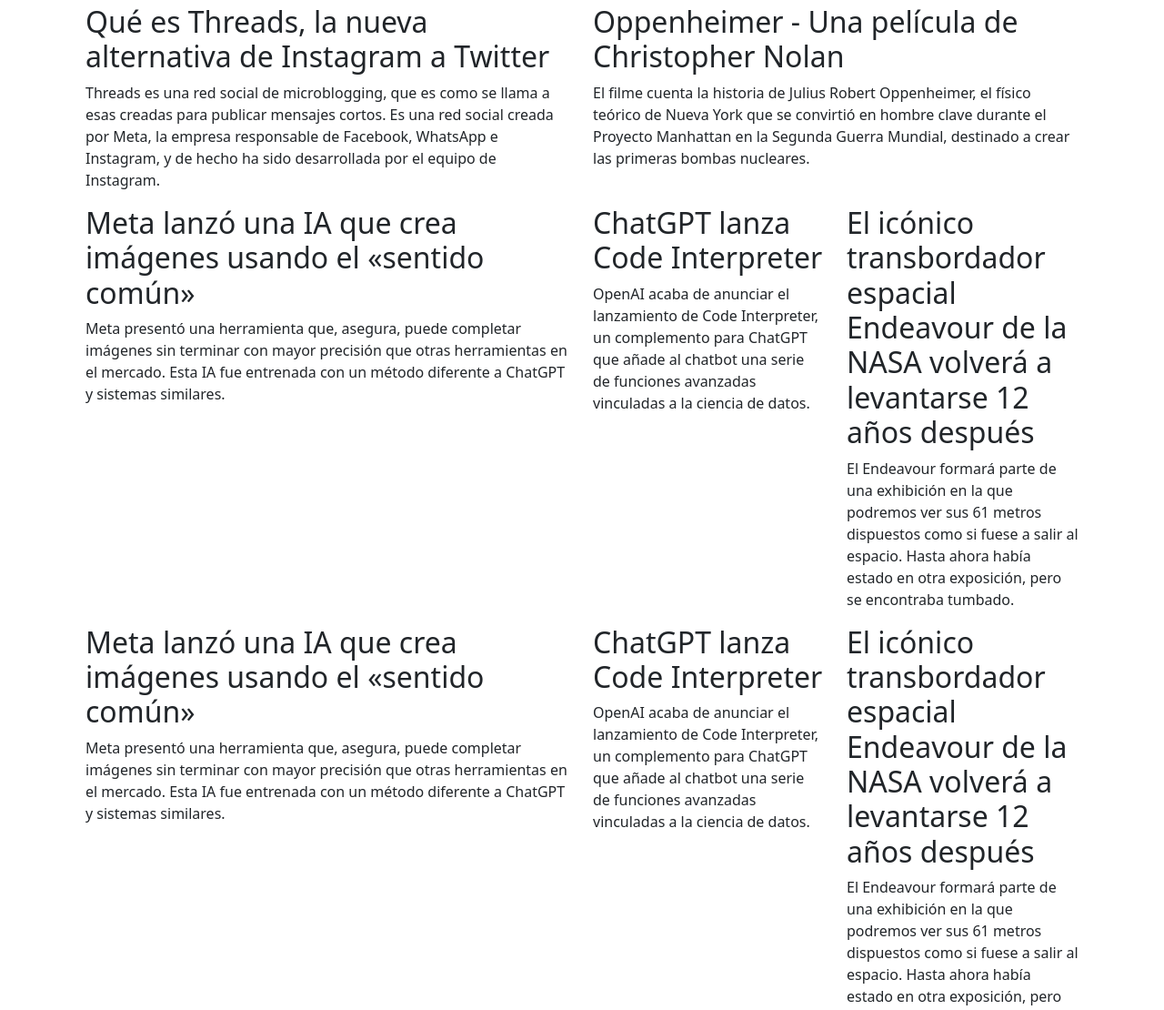
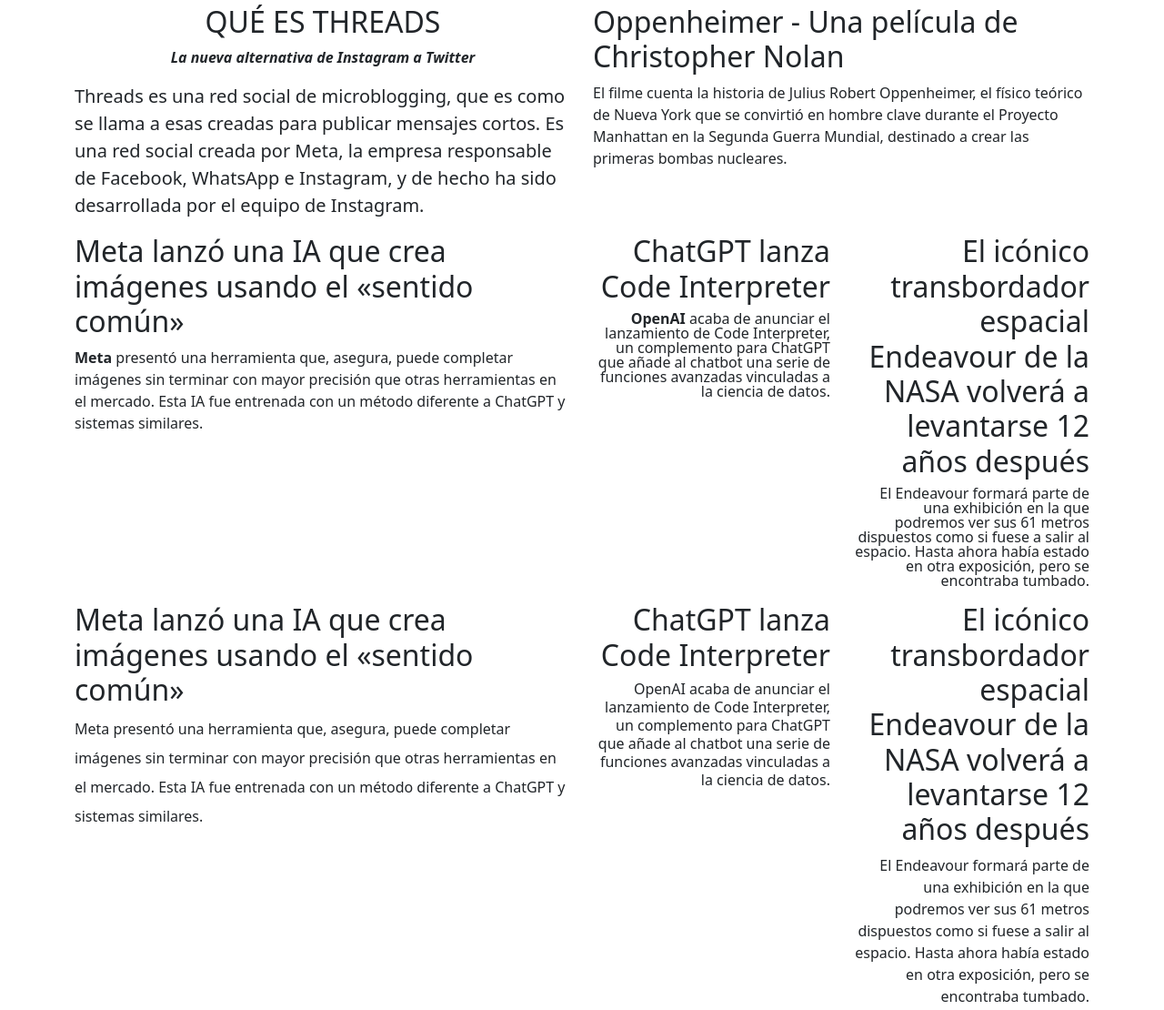
Before and after one commit to fuentes9hugo/bootstrap-mastermind, a plain HTML site: page todo-tecnologia/index.html in a window 1280 px wide. Shown: the part 51-1161 px from the top of the page at 91% size. Drawn offline with Linux system fonts and the light colour scheme; files that its build step writes are made by us from their sources.

Commit message:
Trying text decoration

```diff
--- a/todo-tecnologia/index.html
+++ b/todo-tecnologia/index.html
@@ -11,13 +11,14 @@
     <div class="container-fluid mastermind">
         <h1>Todo Tecnología</h1>
     </div>
-    <main class="container mastermind80">
+    <main>
         <!--NOTICIAS PRINCIPALES-->
         <article class="container">
             <div class="row">
-                <div class="col-sm mastermind">
-                    <h2>Qué es Threads, la nueva alternativa de Instagram a Twitter</h2>
-                    <p>Threads es una red social de microblogging, que es como se llama a esas creadas para publicar mensajes cortos. Es una red social creada por Meta, la empresa responsable de Facebook, WhatsApp e Instagram, y de hecho ha sido desarrollada por el equipo de Instagram.</p>
+                <div class="col-sm">
+                    <h2 class="text-center text-uppercase">Qué es Threads</h2>
+                    <p class="text-center fw-bold fs-6 fst-italic">La nueva alternativa de Instagram a Twitter</p>
+                    <p class="fs-5">Threads es una red social de microblogging, que es como se llama a esas creadas para publicar mensajes cortos. Es una red social creada por Meta, la empresa responsable de Facebook, WhatsApp e Instagram, y de hecho ha sido desarrollada por el equipo de Instagram.</p>
                 </div>
                 <div class="col mastermindgray80">
                     <h2>Oppenheimer - Una película de Christopher Nolan</h2>
@@ -31,15 +32,15 @@
             <div class="row">
                 <div class="col-sm-6 mastermind">
                     <h2>Meta lanzó una IA que crea imágenes usando el «sentido común»</h2>
-                    <p>Meta presentó una herramienta que, asegura, puede completar imágenes sin terminar con mayor precisión que otras herramientas en el mercado. Esta IA fue entrenada con un método diferente a ChatGPT y sistemas similares.</p>
+                    <p><span class="fw-bold">Meta </span> presentó una herramienta que, asegura, puede completar imágenes sin terminar con mayor precisión que otras herramientas en el mercado. Esta IA fue entrenada con un método diferente a ChatGPT y sistemas similares.</p>
                 </div>
-                <div class="col-sm-3 mastermindgray80">
+                <div class="col-sm-3 mastermindgray80 text-end">
                     <h2>ChatGPT lanza Code Interpreter</h2>
-                    <p>OpenAI acaba de anunciar el lanzamiento de Code Interpreter, un complemento para ChatGPT que añade al chatbot una serie de funciones avanzadas vinculadas a la ciencia de datos.</p>
+                    <p class="lh-1"><span class="fw-bold">OpenAI </span>acaba de anunciar el lanzamiento de Code Interpreter, un complemento para ChatGPT que añade al chatbot una serie de funciones avanzadas vinculadas a la ciencia de datos.</p>
                 </div>
-                <div class="col-sm-3 mastermindgray60">
+                <div class="col-sm-3 mastermindgray60 text-end">
                     <h2>El icónico transbordador espacial Endeavour de la NASA volverá a levantarse 12 años después</h2>
-                    <p>El Endeavour formará parte de una exhibición en la que podremos ver sus 61 metros dispuestos como si fuese a salir al espacio. Hasta ahora había estado en otra exposición, pero se encontraba tumbado.
+                    <p class="lh-1">El Endeavour formará parte de una exhibición en la que podremos ver sus 61 metros dispuestos como si fuese a salir al espacio. Hasta ahora había estado en otra exposición, pero se encontraba tumbado.
                 </div>
           </div>
         </article>
@@ -49,13 +50,13 @@
             <div class="row">
                 <div class="col-sm-4 col-md-6 mastermind">
                     <h2>Meta lanzó una IA que crea imágenes usando el «sentido común»</h2>
-                    <p>Meta presentó una herramienta que, asegura, puede completar imágenes sin terminar con mayor precisión que otras herramientas en el mercado. Esta IA fue entrenada con un método diferente a ChatGPT y sistemas similares.</p>
+                    <p class="lh-lg">Meta presentó una herramienta que, asegura, puede completar imágenes sin terminar con mayor precisión que otras herramientas en el mercado. Esta IA fue entrenada con un método diferente a ChatGPT y sistemas similares.</p>
                 </div>
-                <div class="col-sm-4 col-md-3 mastermindgray80">
+                <div class="col-sm-4 col-md-3 mastermindgray80 text-end">
                     <h2>ChatGPT lanza Code Interpreter</h2>
-                    <p>OpenAI acaba de anunciar el lanzamiento de Code Interpreter, un complemento para ChatGPT que añade al chatbot una serie de funciones avanzadas vinculadas a la ciencia de datos.</p>
+                    <p class="lh-sm">OpenAI acaba de anunciar el lanzamiento de Code Interpreter, un complemento para ChatGPT que añade al chatbot una serie de funciones avanzadas vinculadas a la ciencia de datos.</p>
                 </div>
-                <div class="col-sm-4 col-md-3 mastermindgray60">
+                <div class="col-sm-4 col-md-3 mastermindgray60 text-end">
                     <h2>El icónico transbordador espacial Endeavour de la NASA volverá a levantarse 12 años después</h2>
                     <p>El Endeavour formará parte de una exhibición en la que podremos ver sus 61 metros dispuestos como si fuese a salir al espacio. Hasta ahora había estado en otra exposición, pero se encontraba tumbado.
                 </div>
@@ -64,7 +65,7 @@
         <!--NOTICIAS SECUNDARIAS-->
         <!--OTRAS NOTICIAS-->
         <article class="container">
-            <div class="row row-cols-1 row-cols-sm-2 row-cols-md-4">
+            <div class="row row-cols-1 row-cols-sm-2 row-cols-md-4 text-center">
                 <div class="col mastermindgray80">
                     <h2>Apple planea lanzar un iMac de 32 pulgadas</h2>
                     <p>Según Mark Gurman, de Bloomberg, Apple está experimentando con versiones del iMac con pantallas más grandes. Uno podría ser de 32 pulgadas.</p>
@@ -87,6 +88,7 @@
                 </div>
             </div>
         </article>
+        <!--OTRAS NOTICIAS-->
     </main>
     <script src="js/bootstrap-js/bootstrap.bundle.min.js"></script>
 </body>
```
